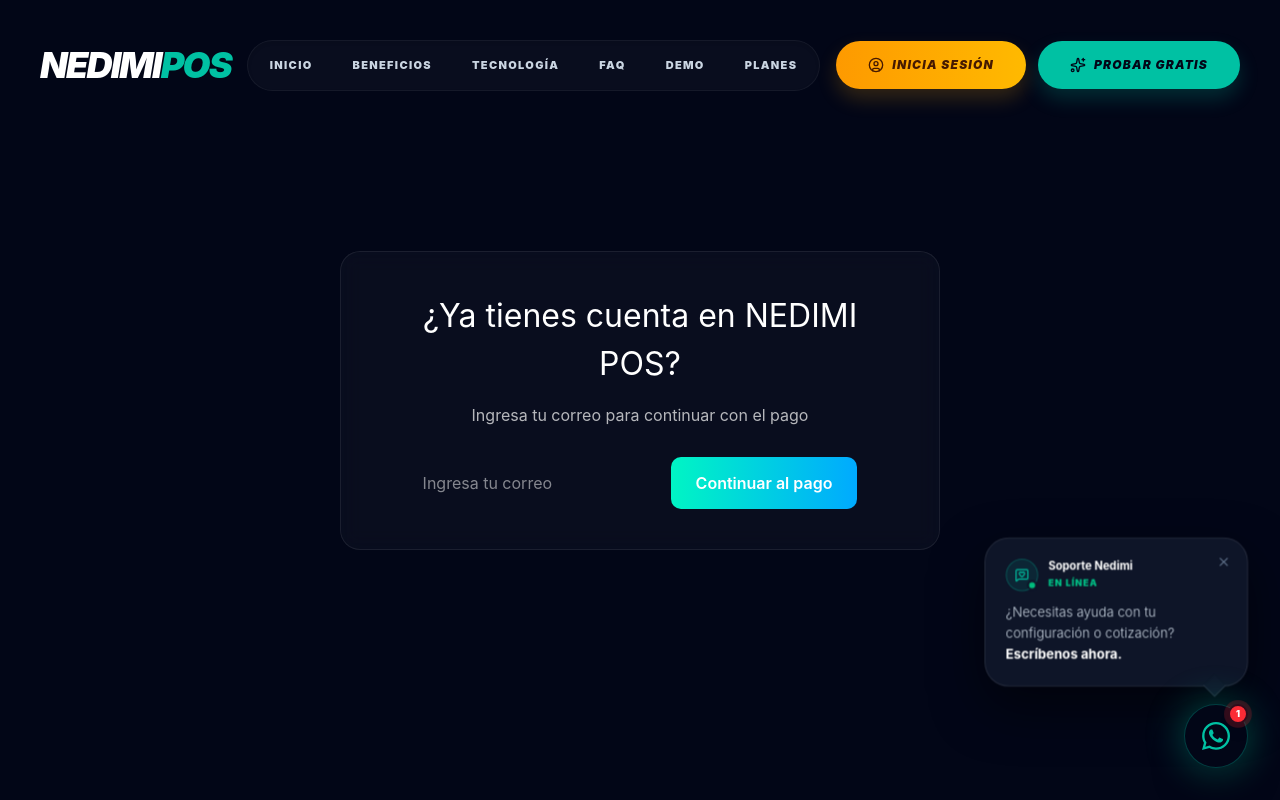
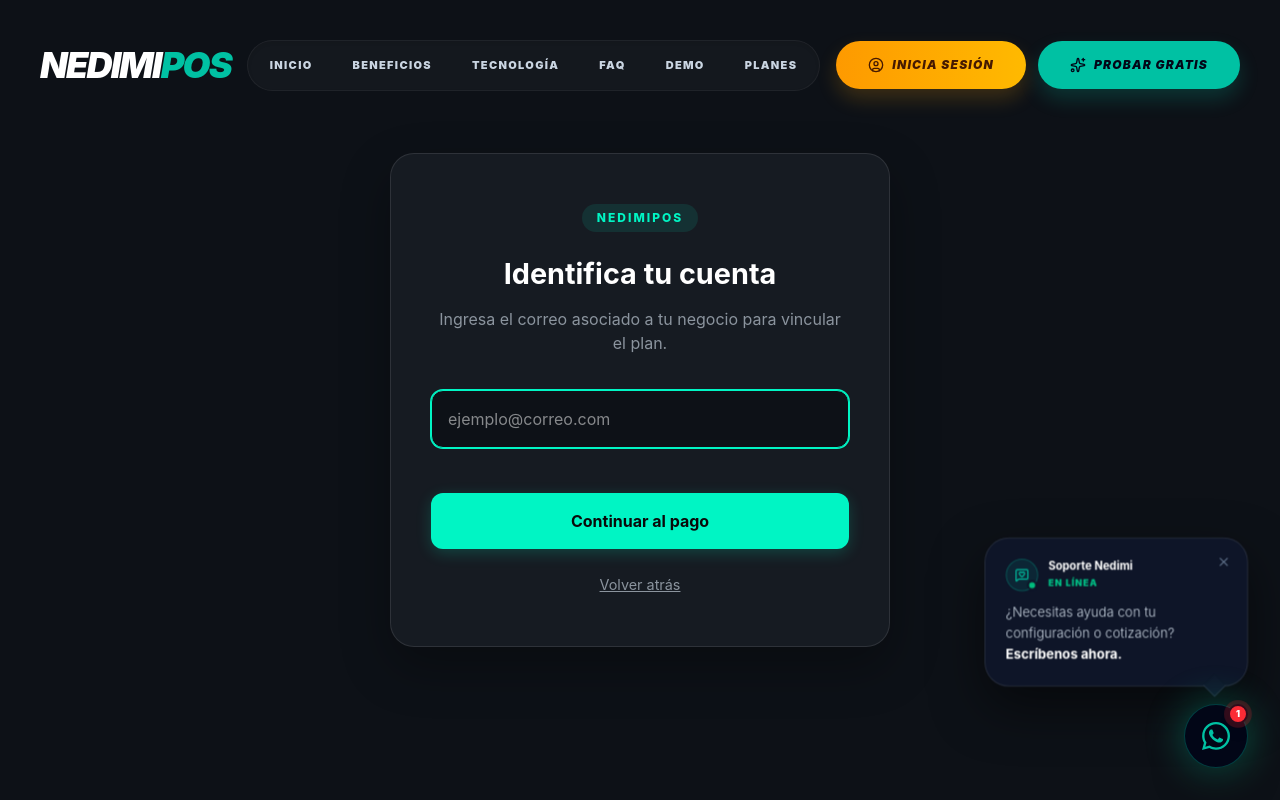
Before and after one commit to ShakerGlobe/punto-de-venta-react, a React (Vite) app: page /contratar in a window 1280 px wide. Both pictures are taken after a click on the button "Ya tengo cuenta". Shown: the top 800 px of the page. Built offline with nearby package versions, Linux system fonts and the light colour scheme; grey boxes are pictures that could not be loaded.

Commit message:
Planes diseño

```diff
--- a/src/Pages/Contratar.css
+++ b/src/Pages/Contratar.css
@@ -3,76 +3,179 @@
     display: flex;
     justify-content: center;
     align-items: center;
-    padding: 120px 20px;
+    padding: 40px 20px;
+    background-color: #0d1117;
+    /* Fondo ultra oscuro */
 }
 
 .contratar-container {
-    max-width: 600px;
+    max-width: 500px;
     width: 100%;
-    background: rgba(255, 255, 255, 0.03);
-    border: 1px solid rgba(255, 255, 255, 0.08);
-    border-radius: 20px;
-    padding: 40px;
+    background: #161b22;
+    border: 1px solid rgba(255, 255, 255, 0.1);
+    border-radius: 24px;
+    padding: 50px 40px;
     text-align: center;
-    backdrop-filter: blur(10px);
+    box-shadow: 0 20px 50px rgba(0, 0, 0, 0.3);
+}
+
+.brand-badge {
+    background: rgba(0, 245, 196, 0.1);
+    color: #00f5c4;
+    display: inline-block;
+    padding: 5px 15px;
+    border-radius: 50px;
+    font-size: 12px;
+    font-weight: 800;
+    letter-spacing: 2px;
+    margin-bottom: 20px;
 }
 
 .contratar-container h1 {
-    font-size: 2rem;
-    margin-bottom: 15px;
+    color: #ffffff;
+    font-size: 1.8rem;
+    margin-bottom: 12px;
+    font-weight: 700;
 }
 
 .contratar-container p {
-    opacity: .7;
-    margin-bottom: 30px;
+    color: #8b949e;
+    margin-bottom: 35px;
+    font-size: 1rem;
+    line-height: 1.5;
 }
 
 .contratar-buttons {
     display: flex;
-    gap: 20px;
-    justify-content: center;
-    flex-wrap: wrap;
+    flex-direction: column;
+    gap: 15px;
 }
 
-.btn-login,
-.btn-register {
-    padding: 14px 25px;
-    border-radius: 10px;
+/* Botón Principal (Turquesa) */
+.btn-primary {
+    background: #00f5c4;
+    color: #0a0a0a;
+    padding: 16px;
+    border-radius: 12px;
     border: none;
     cursor: pointer;
-    font-weight: 600;
-    transition: .3s;
+    font-weight: 700;
+    font-size: 1rem;
+    transition: all 0.3s ease;
+    box-shadow: 0 4px 15px rgba(0, 245, 196, 0.2);
 }
 
-.btn-login {
-    background: #00f5c4;
-    color: #000;
+.btn-primary:hover {
+    background: #00d1a7;
+    transform: translateY(-2px);
+    box-shadow: 0 8px 20px rgba(0, 245, 196, 0.3);
 }
 
-.btn-register {
-    background: linear-gradient(90deg, #00f5c4, #00aaff);
-    color: white;
+/* Botón Secundario (Oscuro/Borde) */
+.btn-secondary {
+    background: transparent;
+    color: #ffffff;
+    padding: 16px;
+    border-radius: 12px;
+    border: 1px solid rgba(255, 255, 255, 0.2);
+    cursor: pointer;
+    font-weight: 600;
+    transition: all 0.3s;
 }
 
-.btn-login:hover,
-.btn-register:hover {
-    transform: scale(1.05);
+.btn-secondary:hover {
+    background: rgba(255, 255, 255, 0.05);
+    border-color: #ffffff;
 }
 
-/* RESPONSIVE */
+.btn-link {
+    background: none;
+    border: none;
+    color: #8b949e;
+    cursor: pointer;
+    font-size: 0.9rem;
+    margin-top: 10px;
+    text-decoration: underline;
+}
 
-@media(max-width:768px) {
+/* Input de Correo */
+.correo-box {
+    width: 100%;
+}
 
+.correo-box input {
+    width: 100%;
+    padding: 16px;
+    background: #0d1117;
+    border: 1px solid rgba(255, 255, 255, 0.1);
+    border-radius: 12px;
+    color: white;
+    font-size: 1rem;
+    margin-bottom: 20px;
+    outline: none;
+    transition: border-color 0.3s;
+}
+
+.correo-box input:focus {
+    border-color: #00f5c4;
+    box-shadow: 0 0 0 1px #00f5c4;
+}
+
+/* Responsive */
+@media(max-width:480px) {
     .contratar-container {
-        padding: 30px 20px;
+        padding: 40px 20px;
     }
 
     .contratar-container h1 {
         font-size: 1.5rem;
     }
+}
 
-    .contratar-buttons {
-        flex-direction: column;
+.input-group {
+    width: 100%;
+    margin-bottom: 25px;
+    display: flex;
+    flex-direction: column;
+    align-items: center;
+    /* Centrado para que combine con tu diseño */
+}
+
+.input-field {
+    width: 100%;
+    /* Tus estilos de input actuales... */
+    transition: border 0.3s ease;
+}
+
+.error-border {
+    border: 2px solid #ff4757 !important;
+    background: rgba(255, 71, 87, 0.05) !important;
+}
+
+.error-text {
+    color: #ff4757;
+    font-size: 14px;
+    margin-top: 10px;
+    font-weight: 500;
+    display: flex;
+    align-items: center;
+    gap: 5px;
+    animation: shake 0.4s ease-in-out;
+    /* Un pequeño "temblor" para llamar la atención */
+}
+
+@keyframes shake {
+
+    0%,
+    100% {
+        transform: translateX(0);
     }
 
+    25% {
+        transform: translateX(-5px);
+    }
+
+    75% {
+        transform: translateX(5px);
+    }
 }
--- a/src/Pages/Contratar.jsx
+++ b/src/Pages/Contratar.jsx
@@ -1,86 +1,97 @@
-import React, { useState } from "react";
-import { useLocation } from "react-router-dom";
+import React, { useState, useEffect } from "react";
+import { useLocation, useNavigate } from "react-router-dom";
 import "./Contratar.css";
 
 const Contratar = () => {
-
     const location = useLocation();
+    const navigate = useNavigate();
 
     const params = new URLSearchParams(location.search);
     const plan = params.get("plan");
+    const errorURL = params.get("error"); // Capturamos el error de la URL
 
     const [mostrarCorreo, setMostrarCorreo] = useState(false);
     const [email, setEmail] = useState("");
+    const [mensajeError, setMensajeError] = useState("");
 
-    const validarCorreo = () => {
+    // Si detectamos un error en la URL al cargar, activamos el mensaje
+    useEffect(() => {
+        if (errorURL === "notfound") {
+            setMostrarCorreo(true);
+            setMensajeError("El correo ingresado no está registrado.");
+        }
+    }, [errorURL]);
 
-        window.location.href =
-            `https://nedimipos.com/puntodeventa/include/crear_pago.php?plan=${plan}&email=${email}`;
+    const validarCorreo = (e) => {
+        e.preventDefault();
+        if (!email) {
+            setMensajeError("Por favor ingresa tu correo");
+            return;
+        }
 
+        // Enviamos al PHP
+        window.location.href = `https://nedimipos.com/puntodeventa/include/crear_pago.php?plan=${plan}&email=${email}`;
     };
 
     return (
+        <section className="contratar">
+            <div className="contratar-container">
+                <div className="brand-badge">NEDIMIPOS</div>
 
-        <section className="contratar">
-
-            <div className="contratar-container">
-
-                <h1>¿Ya tienes cuenta en NEDIMI POS?</h1>
+                <h1>{mostrarCorreo ? "Identifica tu cuenta" : "¿Ya tienes cuenta?"}</h1>
 
                 <p>
-                    Ingresa tu correo para continuar con el pago
+                    {mostrarCorreo
+                        ? "Ingresa el correo asociado a tu negocio para vincular el plan."
+                        : "Selecciona una opción para continuar con la activación."}
                 </p>
 
-                {!mostrarCorreo && (
-
+                {!mostrarCorreo ? (
                     <div className="contratar-buttons">
-
-                        <button
-                            className="btn-login"
-                            onClick={() => setMostrarCorreo(true)}
-                        >
+                        <button className="btn-secondary" onClick={() => setMostrarCorreo(true)}>
                             Ya tengo cuenta
                         </button>
+                        <button className="btn-primary" onClick={() => navigate("/register")}>
+                            Crear cuenta nueva
+                        </button>
+                    </div>
+                ) : (
+                    <form className="correo-box" onSubmit={validarCorreo}>
+                        <div className="input-group">
+                            <input
+                                type="email"
+                                placeholder="ejemplo@correo.com"
+                                value={email}
+                                onChange={(e) => {
+                                    setEmail(e.target.value);
+                                    setMensajeError(""); // Limpia el error mientras escribe
+                                }}
+                                className={mensajeError ? "input-field error-border" : "input-field"}
+                                required
+                                autoFocus
+                            />
 
-                        <button
-                            className="btn-register"
-                            onClick={() => window.location.href = "/register"}
-                        >
-                            Crear cuenta
-                        </button>
+                            {/* EL ERROR APARECE AQUÍ ABAJO */}
+                            {mensajeError && (
+                                <span className="error-text">
+                                    <i className="ri-error-warning-line"></i> {mensajeError}
+                                </span>
+                            )}
+                        </div>
 
-                    </div>
-
+                        <div className="contratar-buttons">
+                            <button type="submit" className="btn-primary">
+                                Continuar al pago
+                            </button>
+                            <button type="button" className="btn-link" onClick={() => setMostrarCorreo(false)}>
+                                Volver atrás
+                            </button>
+                        </div>
+                    </form>
                 )}
-
-                {mostrarCorreo && (
-
-                    <div className="correo-box">
-
-                        <input
-                            type="email"
-                            placeholder="Ingresa tu correo"
-                            value={email}
-                            onChange={(e) => setEmail(e.target.value)}
-                        />
-
-                        <button
-                            className="btn-register"
-                            onClick={validarCorreo}
-                        >
-                            Continuar al pago
-                        </button>
-
-                    </div>
-
-                )}
-
             </div>
-
         </section>
-
     );
-
 };
 
 export default Contratar;
```
